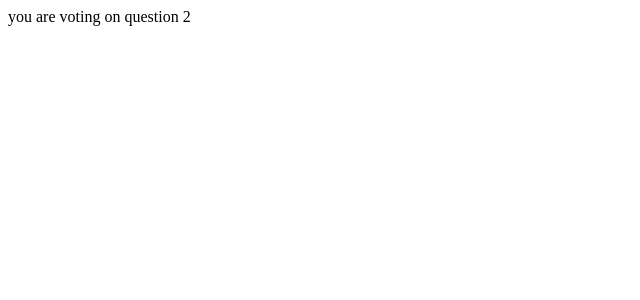
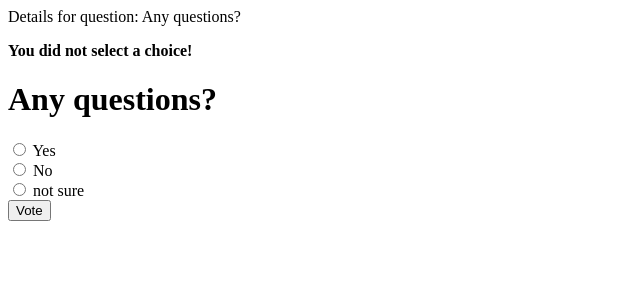
Before and after one commit to cleechtech/django_poll, a Django app: page /polls/2/vote/ in a window 1280 px wide. Shown: the top 300 px of the page, without its empty margins (0-640 px from the left). Run offline with Django 3.2, Linux system fonts and the light colour scheme; data comes from the database, SQL or seed files in the repository; both versions use the stored data as it was after the commit.

Commit message:
part 4: vote on question and display results

```diff
--- a/django_poll/urls.py
+++ b/django_poll/urls.py
@@ -2,7 +2,7 @@ from django.conf.urls import patterns, include, url
 from django.contrib import admin
 
 urlpatterns = patterns('',
-    url(r'^polls/', include('polls.urls')),
+    url(r'^polls/', include('polls.urls', namespace='polls')),
 
     url(r'^admin/', include(admin.site.urls)),
 )
--- /dev/null
+++ b/polls/templates/polls/detail.html
@@ -0,0 +1,15 @@
+Details for question: {{ question }}
+
+{% if error_message %}<p><strong>{{ error_message }}</strong></p>{% endif %}
+
+<h1>{{ question.question_text }}</h1>
+
+<form action="{% url 'polls:vote' question.id %}" method='POST'>
+	{% csrf_token %}
+	{% for choice in question.choice_set.all %}
+		<input type='radio' name='choice' id='choice{{forloop.counter}}' value='{{choice.id}}'>
+		<label for='choice{{forloop.counter}}'>{{choice.choice_text}}</label>
+		<br>
+	{%endfor%}
+	<input type='submit' value='Vote'>
+</form>
--- a/polls/templates/polls/index.html
+++ b/polls/templates/polls/index.html
@@ -2,7 +2,7 @@
 	<ul>
 	{% for question in latest_question_list %}
 		<li>
-			<a href='/polls/{{ question.id }}/'>{{ question.question_text }}</a>
+			<a href='{% url "polls:detail" question.id %}'>{{ question.question_text }}</a>
 		</li>
 	{% endfor %}
 	</ul>
--- a/polls/views.py
+++ b/polls/views.py
@@ -1,25 +1,37 @@
-from django.shortcuts import render
-from django.http import HttpResponse
-from django.template import RequestContext, loader
+from django.http import HttpResponse, HttpResponseRedirect
+from django.shortcuts import render, get_object_or_404
+from django.core.urlresolvers import reverse
 
-from .models import Question
+from .models import Choice, Question
 
-# Create your views here.
 def index(request):
 	latest_question_list = Question.objects.order_by('-pub_date')[:5]
-	template = loader.get_template('polls/index.html')
-	context = RequestContext(request, {
-		'latest_question_list': latest_question_list
-	})
-	print latest_question_list
-	return HttpResponse(template.render(context))
+	context = { 'latest_question_list': latest_question_list }
+	return render(request, 'polls/index.html', context)
 
 def detail(request, question_id):
-	return HttpResponse('you are looking at question {0}'.format(question_id))
+	question = get_object_or_404(Question, pk=question_id)
+	return render(request, 'polls/detail.html', { 'question': question })
+
 
 def results(request, question_id):
-	response = 'This is the results of %s'
-	return HttpResponse(response % question_id)
+	question = get_object_or_404(Question, pk=question_id)
+	return render(request, 'polls/results.html', {
+		'question': question
+	})
 
 def vote(request, question_id):
-	return HttpResponse('you are voting on question %s' % question_id)
+	p = get_object_or_404(Question, pk=question_id)
+	try:
+		selected_choice = p.choice_set.get(pk=request.POST['choice'])
+
+	# Error if user did not select choice
+	except (KeyError, Choice.DoesNotExist):
+		return render(request, 'polls/detail.html', {
+			'question': p,
+			'error_message': 'You did not select a choice!'
+		})
+	else:
+		selected_choice.votes += 1
+		selected_choice.save()
+		return HttpResponseRedirect(reverse('polls:results', args=(p.id,)))
```
Also changed, not shown: polls/templates/polls/results.html (added, +9 -0 lines), db.sqlite3, 2 other files.
